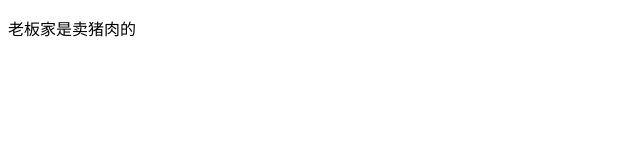
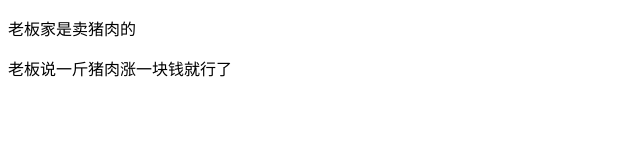
Before and after one commit to 19951511071/git-demo-1, a plain HTML site: page index.html in a window 1280 px wide. Shown: the whole page, without its empty margins (0-640 px from the left). Drawn offline with Linux system fonts and the light colour scheme.

Commit message:
老板说猪肉涨价一块钱就行

```diff
--- a/index.html
+++ b/index.html
@@ -8,5 +8,6 @@
 </head>
 <body>
     <p>老板家是卖猪肉的</p>
+    <p>老板说一斤猪肉涨一块钱就行了</p>
 </body>
 </html>
```
